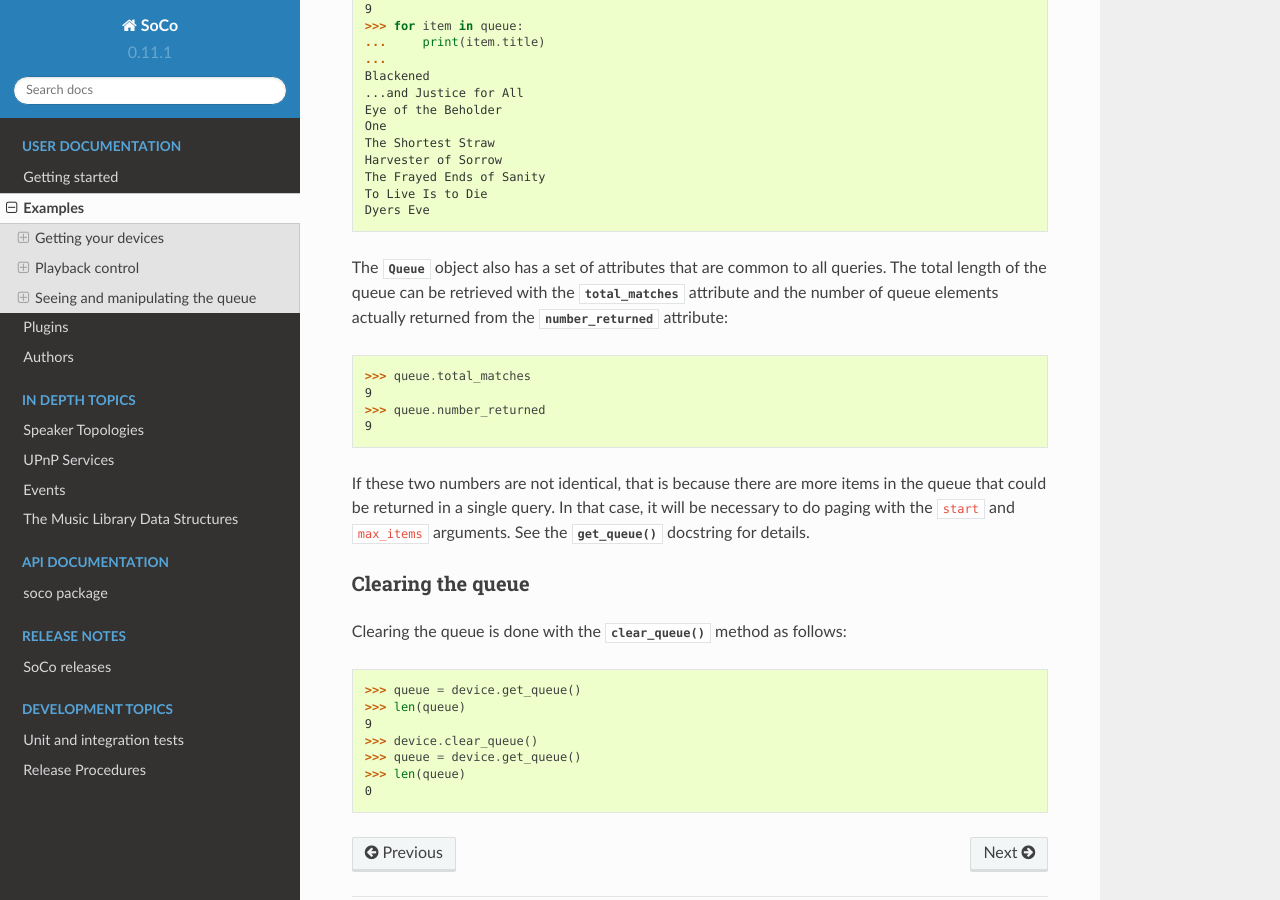
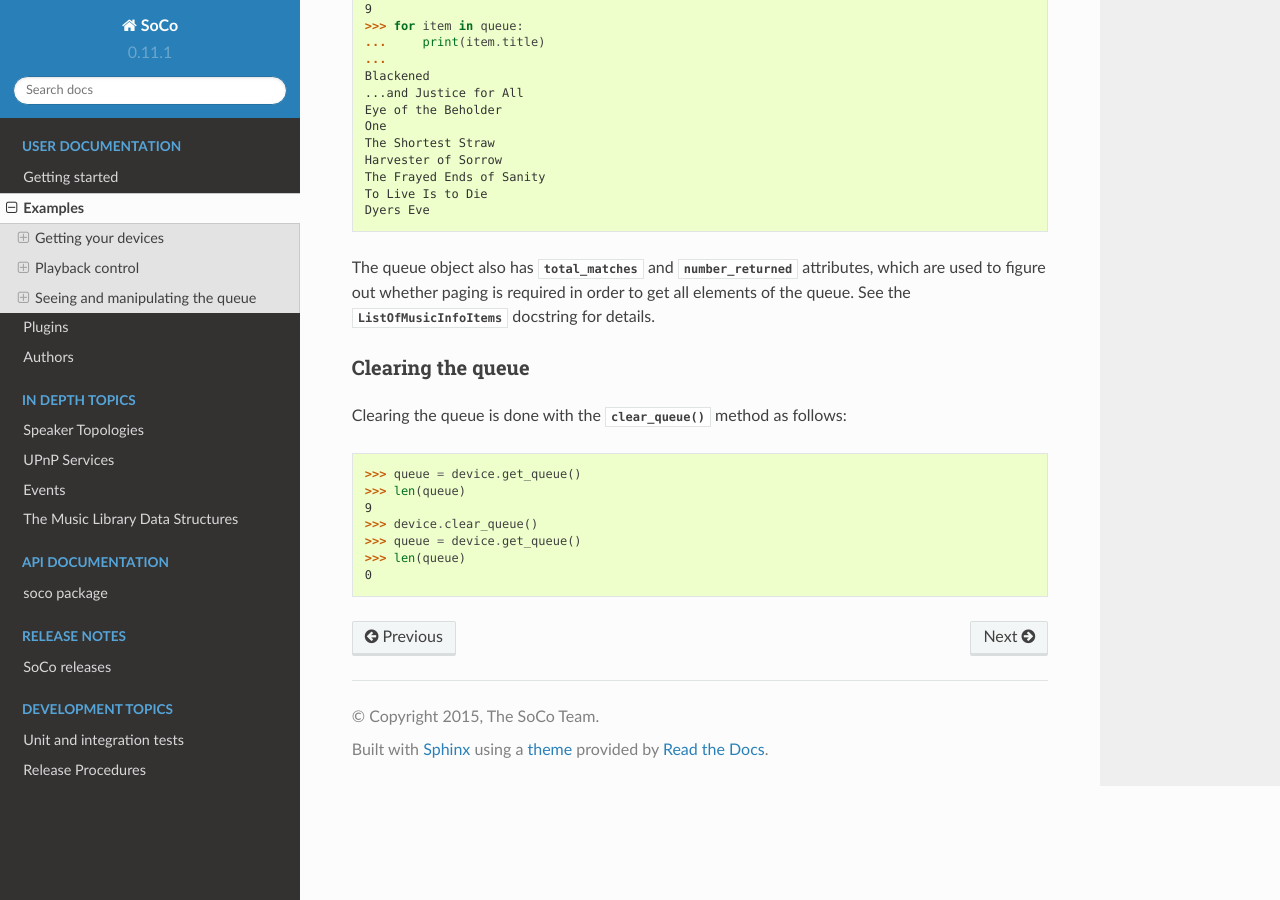
Before and after one commit to SoCo/SoCo, a Sphinx documentation site: the page built from doc/examples.rst, in a window 1280 px wide and 900 px high, scrolled down 2602 px. Built offline with Sphinx 7.4.7 and the Read the Docs theme 2.0.0, drawn with Linux system fonts in a browser that asks for light colours.

Commit message:
Moved paging attribute info to ListOfMusicInfoItems

```diff
--- a/doc/examples.rst
+++ b/doc/examples.rst
@@ -145,23 +145,10 @@ length aquired with :func:`len`::
   To Live Is to Die
   Dyers Eve
 
-The :class:`~soco.data_structures.Queue` object also has a set of
-attributes that are common to all queries. The total length of the
-queue can be retrieved with the
-:attr:`~soco.data_structures.ListOfMusicInfoItems.total_matches`
-attribute and the number of queue elements actually returned from the
-:attr:`~soco.data_structures.ListOfMusicInfoItems.number_returned`
-attribute::
-
-  >>> queue.total_matches
-  9
-  >>> queue.number_returned
-  9
-
-If these two numbers are not identical, that is because there are more
-items in the queue that could be returned in a single query. In that
-case, it will be necessary to do paging with the ``start`` and
-``max_items`` arguments. See the :meth:`~soco.core.SoCo.get_queue`
+The queue object also has :attr:`~.ListOfMusicInfoItems.total_matches`
+and :attr:`~.ListOfMusicInfoItems.number_returned` attributes, which
+are used to figure out whether paging is required in order to get all
+elements of the queue. See the :class:`~.ListOfMusicInfoItems`
 docstring for details.
 
 Clearing the queue
```
Also changed, not shown: 1 other file.
